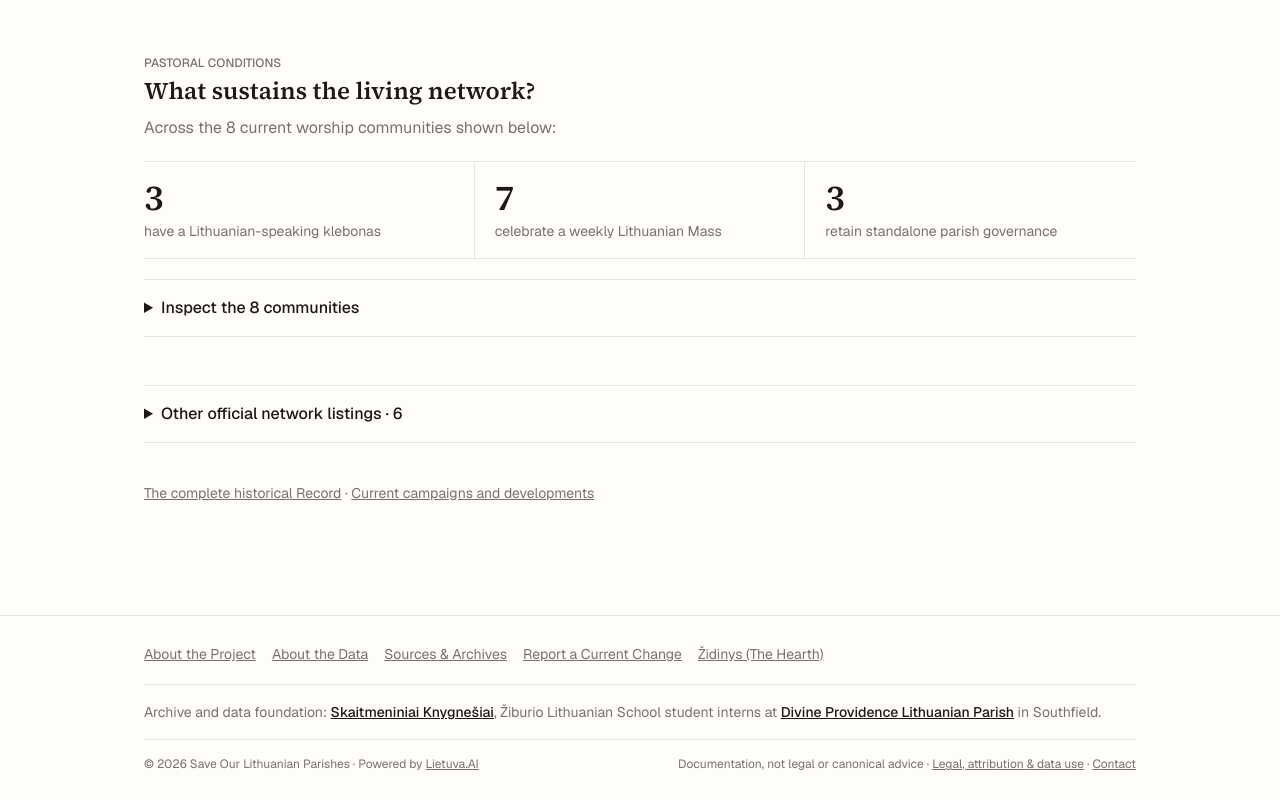
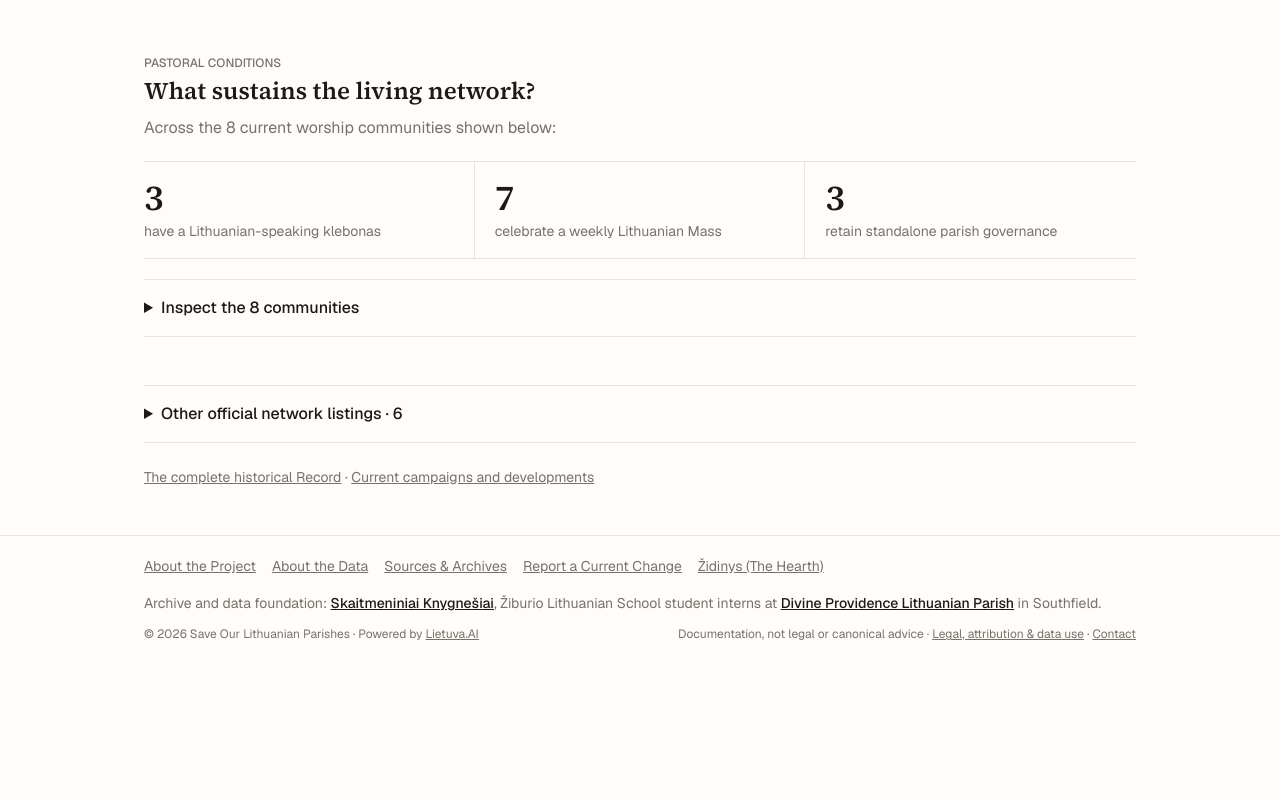
Before and after one commit to LietuvaAI/save-our-lithuanian-parishes, a Next.js app: page /lithuanian-catholic-life-today in a window 1280 px wide. Shown: the part 2669-3469 px from the top of the page. After the commit the page ends 3331 px from the top, so only its background shows below. Built offline with nearby package versions, Linux system fonts and the light colour scheme.

Commit message:
Tighten page footer spacing

```diff
--- a/app/layout.tsx
+++ b/app/layout.tsx
@@ -165,8 +165,8 @@ export default function RootLayout({
           </div>
         </header>
         <main className="flex-1">{children}</main>
-        <footer className="border-t border-rule mt-16">
-          <div className="mx-auto max-w-5xl px-4 py-7 text-sm text-muted">
+        <footer className="mt-10 border-t border-rule">
+          <div className="mx-auto max-w-5xl px-4 py-5 text-sm text-muted">
             <nav
               aria-label="Footer"
               className="flex flex-wrap gap-x-4 gap-y-2"
@@ -197,7 +197,7 @@ export default function RootLayout({
               </a>
             </nav>
 
-            <p className="mt-5 border-t border-rule pt-4 leading-relaxed">
+            <p className="mt-4 leading-relaxed">
               Archive and data foundation:{" "}
               <a
                 href="https://archyvas.ziburioltmokykla.org"
@@ -217,7 +217,7 @@ export default function RootLayout({
               in Southfield.
             </p>
 
-            <div className="mt-4 flex flex-col gap-2 border-t border-rule pt-4 text-xs sm:flex-row sm:flex-wrap sm:items-center sm:justify-between">
+            <div className="mt-3 flex flex-col gap-2 text-xs sm:flex-row sm:flex-wrap sm:items-center sm:justify-between">
               <p>
                 © 2026 Save Our Lithuanian Parishes · Powered by{" "}
                 <a
--- a/app/lithuanian-catholic-life-today/page.tsx
+++ b/app/lithuanian-catholic-life-today/page.tsx
@@ -360,7 +360,7 @@ function SustainabilityProfiles() {
 
 export default function LithuanianCatholicLifeTodayPage() {
   return (
-    <article className="mx-auto max-w-5xl px-4 py-12">
+    <article className="mx-auto max-w-5xl px-4 pt-12 pb-2">
       <p className="text-xs uppercase text-muted">
         Current U.S. view
       </p>
@@ -498,7 +498,7 @@ export default function LithuanianCatholicLifeTodayPage() {
         </div>
       </details>
 
-      <p className="mt-10 text-sm text-muted">
+      <p className="mt-6 text-sm text-muted">
         <Link href="/record" className="underline hover:text-foreground">
           The complete historical Record
         </Link>
```
